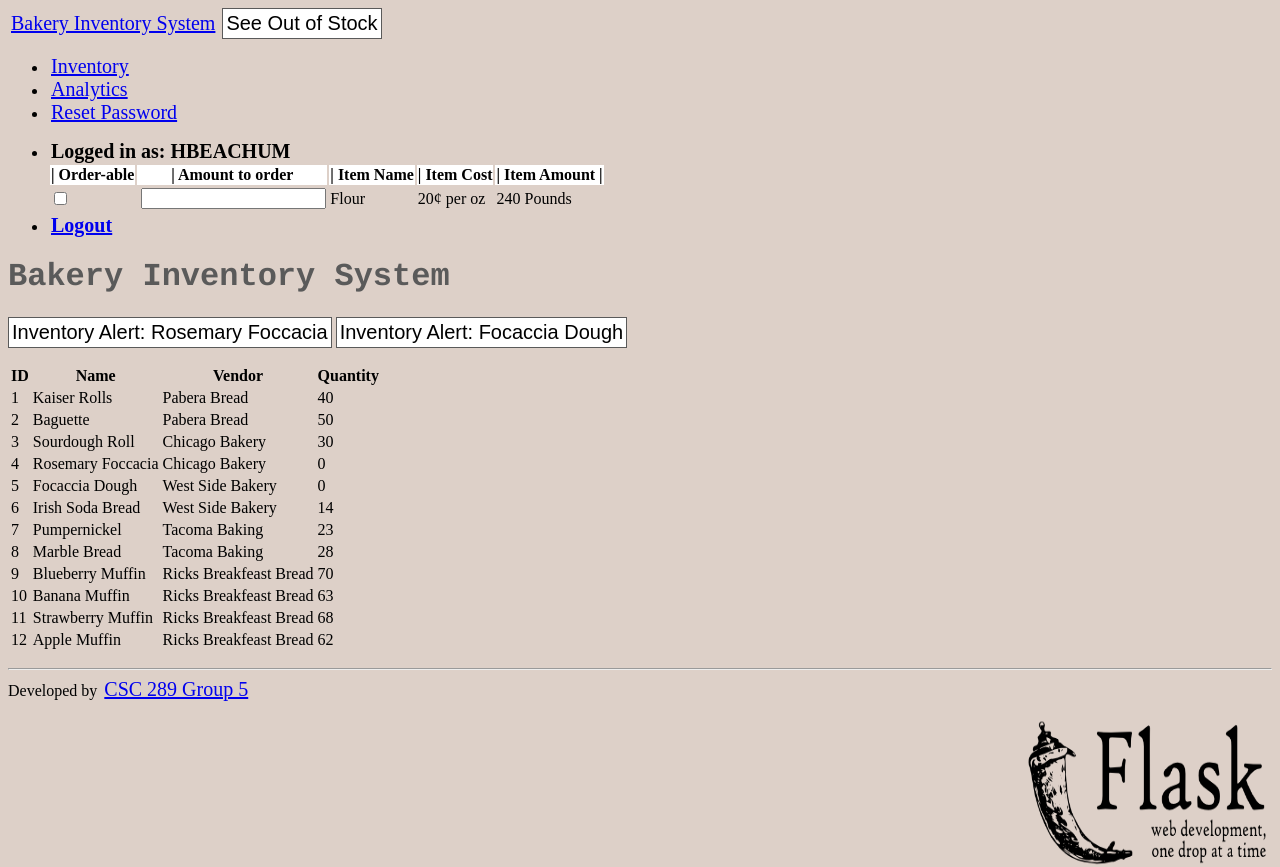
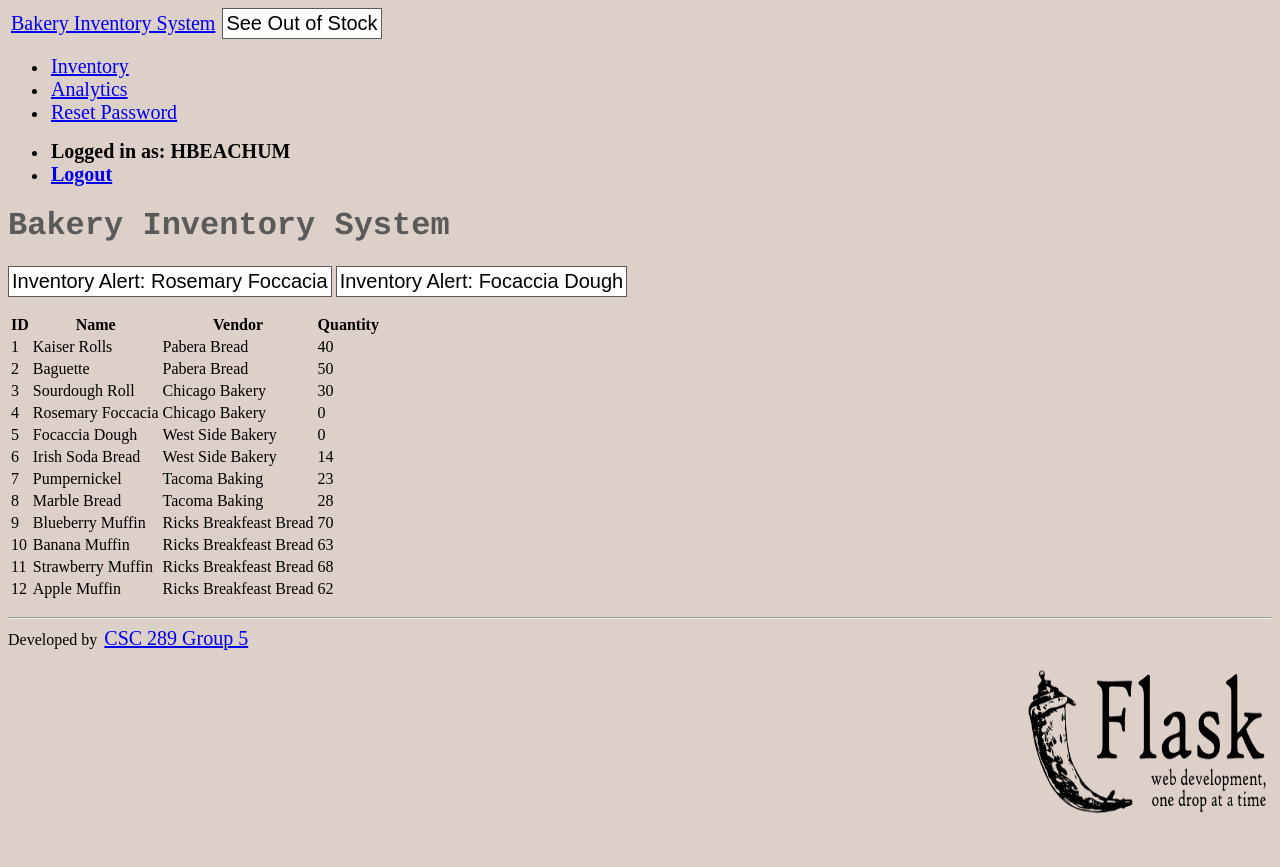
Before and after one commit to Hunterbeachum/OvenStock, a Flask app: page /inventory in a window 1280 px wide. After the commit the page ends 814 px from the top, so only its background shows below. Run offline with Flask 2, Linux system fonts and the light colour scheme; a user stored in the database is signed in; data comes from the database, SQL or seed files in the repository.

Commit message:
Removing the test table that I created

```diff
--- a/templates/layout.html
+++ b/templates/layout.html
@@ -38,20 +38,7 @@
 					</form>
 					{% else %}
 					<li><a><b>Logged in as: {{ session.get("current_user") }}</b></a></li>
-		<table>
-			<tr style="background-color: white;">
-				<th>| Order-able</th><th>| Amount to order</th><th>| Item Name</th><th>| Item Cost</th><th>| Item Amount |</th>
-			</tr>
-			<tr>
-				<td><input type="checkbox" id="item 1"/></td>
-				<td><input style="object-fit: contain;" type="text" id="amountItem1"/></td>
-				<td> Flour</td>
-				<td>20¢ per oz</td>
-				<td>240 Pounds</td>
-			</tr>
-			<tr></tr>
-		</table>
-					<li><a href="{{ url_for('logout') }}"><b><u>Logout</u></b></a></li>
+        			<li><a href="{{ url_for('logout') }}"><b><u>Logout</u></b></a></li>
 					{% endif %}
 				</ul>
 			</div>
@@ -63,7 +50,7 @@
     {% if messages %}
         {% for category, message in messages %}
             <div style="opacity:0;" class="alert alert-{{ category }}" id="message_overlay">
-                {{ message }}
+				{{ message }}
                 <button id="hideOver" style="opacity:0;" onclick="closeOverlay()">Close Alerts</button>
             </div>
         {% endfor %}
```
